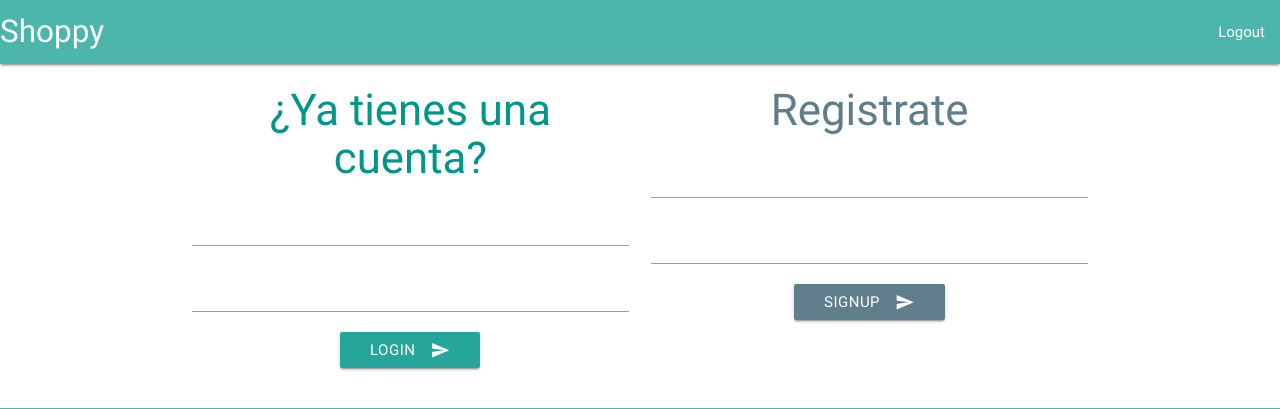
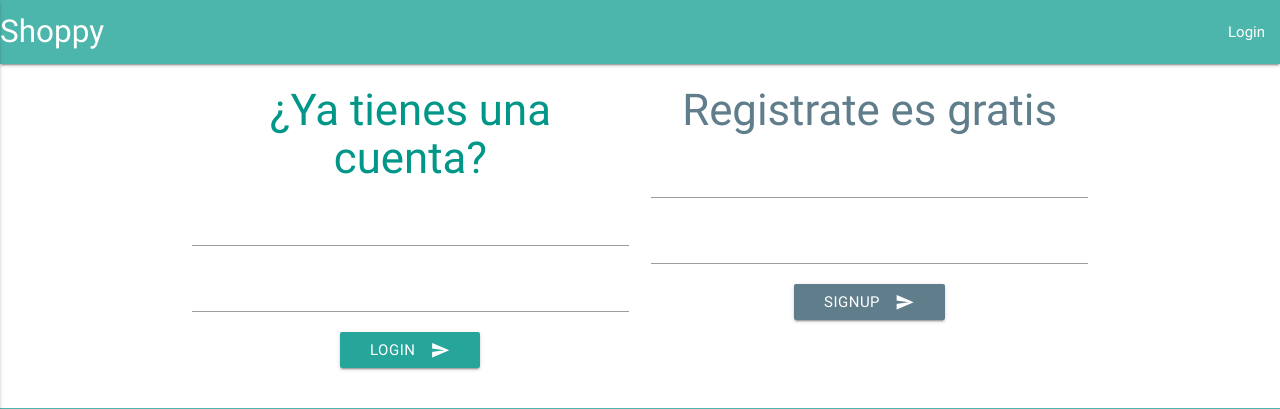
Before and after one commit to jbeltranleon/shoppydjango, a Django app: page /login/ in a window 1280 px wide. Shown: the top 409 px of the page. Run offline with Django 3.2, Linux system fonts and the light colour scheme; some libraries are stand-ins or nearby versions.

Commit message:
Completo login con redirecionameinto y logica de templates django debo recordar hacer de clientes iguales a usuarios para que tenga mas sentido

```diff
--- /dev/null
+++ b/static/js/code.js
@@ -0,0 +1,3 @@
+$( document ).ready(function(){
+	 $(".button-collapse").sideNav();
+})
--- a/templates/base.html
+++ b/templates/base.html
@@ -17,14 +17,42 @@
 		<div class="nav-fixed">
 			<nav class="teal lighten-2">
 		    	<div class="nav-wrapper">
-		      	<a href="" class="brand-logo">Shoppy</a>
-		      		<ul id="nav-mobile" class="right hide-on-med-and-down">
-		        		<li><a href="{% url 'clients:logout' %}">Logout</a></li>
-		        		<!-- <li><a href="#">Components</a></li>
-		        		<li><a href="#">JavaScript</a></li> -->
-		      		</ul>
-		    	</div>
-		  	</nav>
+      				<a href="#!" class="brand-logo">Shoppy</a>
+      				<a href="#" data-activates="mobile-demo" class="button-collapse"><i class="material-icons">menu</i></a>
+      				<ul class="right hide-on-med-and-down">
+        				<li>
+        					{% if user.is_authenticated %}
+        						<a href="#!">{{user.username}}</a>
+        					{% else %}
+        						<a href="{% url 'clients:authentication' %}">Login</a>
+        					{% endif %}
+        				</li>
+        				<li>
+							{% if user.is_authenticated %}
+        						<a href="{% url 'clients:logout' %}">
+        							Logout
+        						</a>
+        					{% endif %}
+        				</li>
+      				</ul>
+      				<ul class="side-nav" id="mobile-demo">
+        				<li>
+        					{% if user.is_authenticated %}
+        						<a href="#!">{{user.username}}</a>
+        					{% else %}
+        						<a href="{% url 'clients:authentication' %}">Login</a>
+        					{% endif %}
+        				</li>
+        				<li>
+							{% if user.is_authenticated %}
+        						<a href="{% url 'clients:logout' %}">
+        							Logout
+        						</a>
+        					{% endif %}
+        				</li>
+      				</ul>
+    			</div>
+  			</nav>
 		</div>
 	</header>
 
@@ -58,7 +86,7 @@
 	<!--Import jQuery before materialize.js-->
     <script type="text/javascript" src="https://code.jquery.com/jquery-2.1.1.min.js"></script>
     <!-- Compiled and minified JavaScript -->
-  	<script src="{ static 'js/materialize.js' }"></script>
-
+  	<script src="{% static 'js/materialize.js' %}"></script>
+  	<script src="{% static 'js/code.js' %}"></script>
 </body>
 </html>
--- a/templates/login.html
+++ b/templates/login.html
@@ -22,7 +22,7 @@
 			</div>
 			<!-- Signup -->
 			<div class="col s12 m6">
-				<h3 class="blue-grey-text">Registrate</h3>
+				<h3 class="blue-grey-text">Registrate es gratis</h3>
 				<form action="" method="post">
 					{% csrf_token %}
 					<input type="hidden" name="action" value="signup">
```
Also changed, not shown: db.sqlite3, 1 other file.
